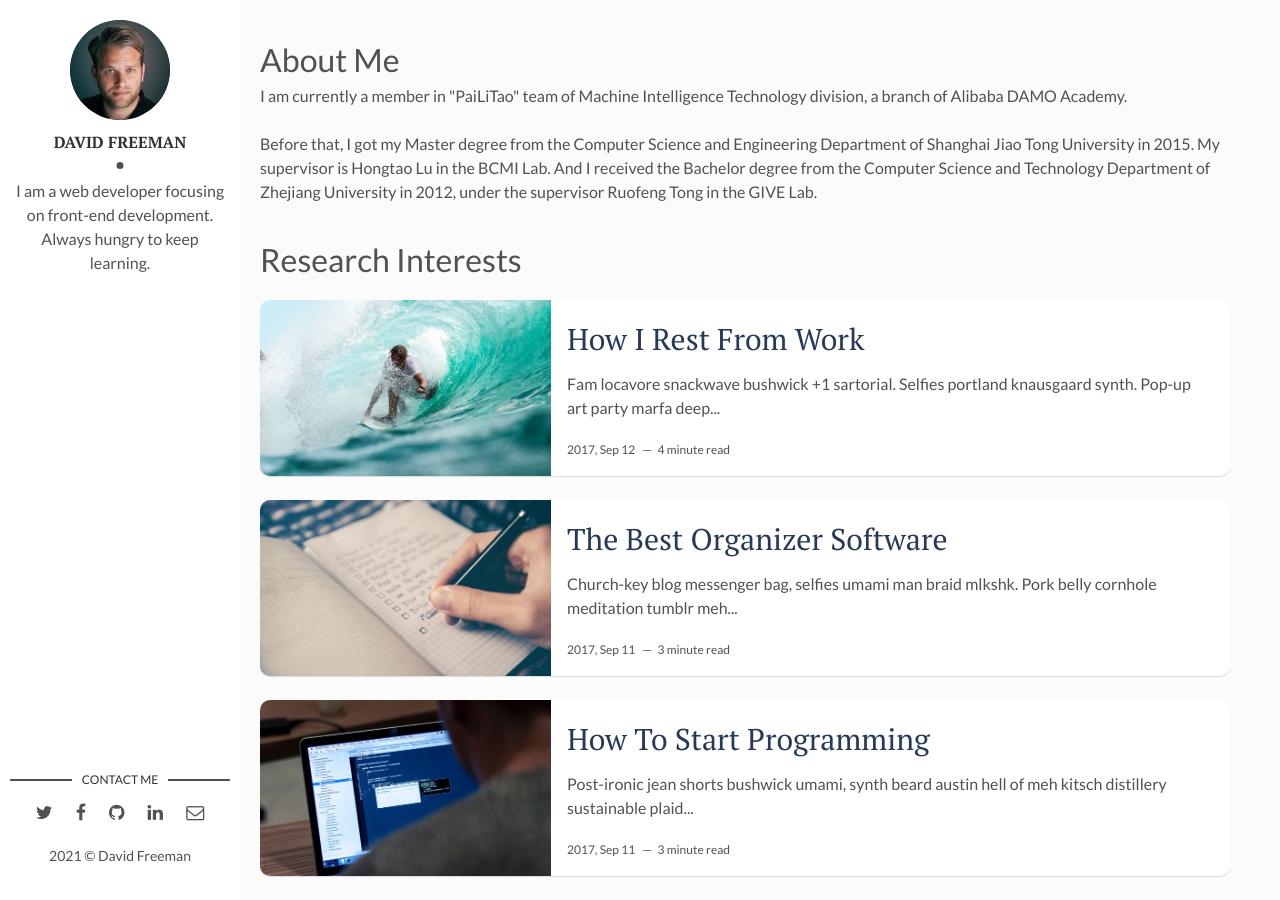
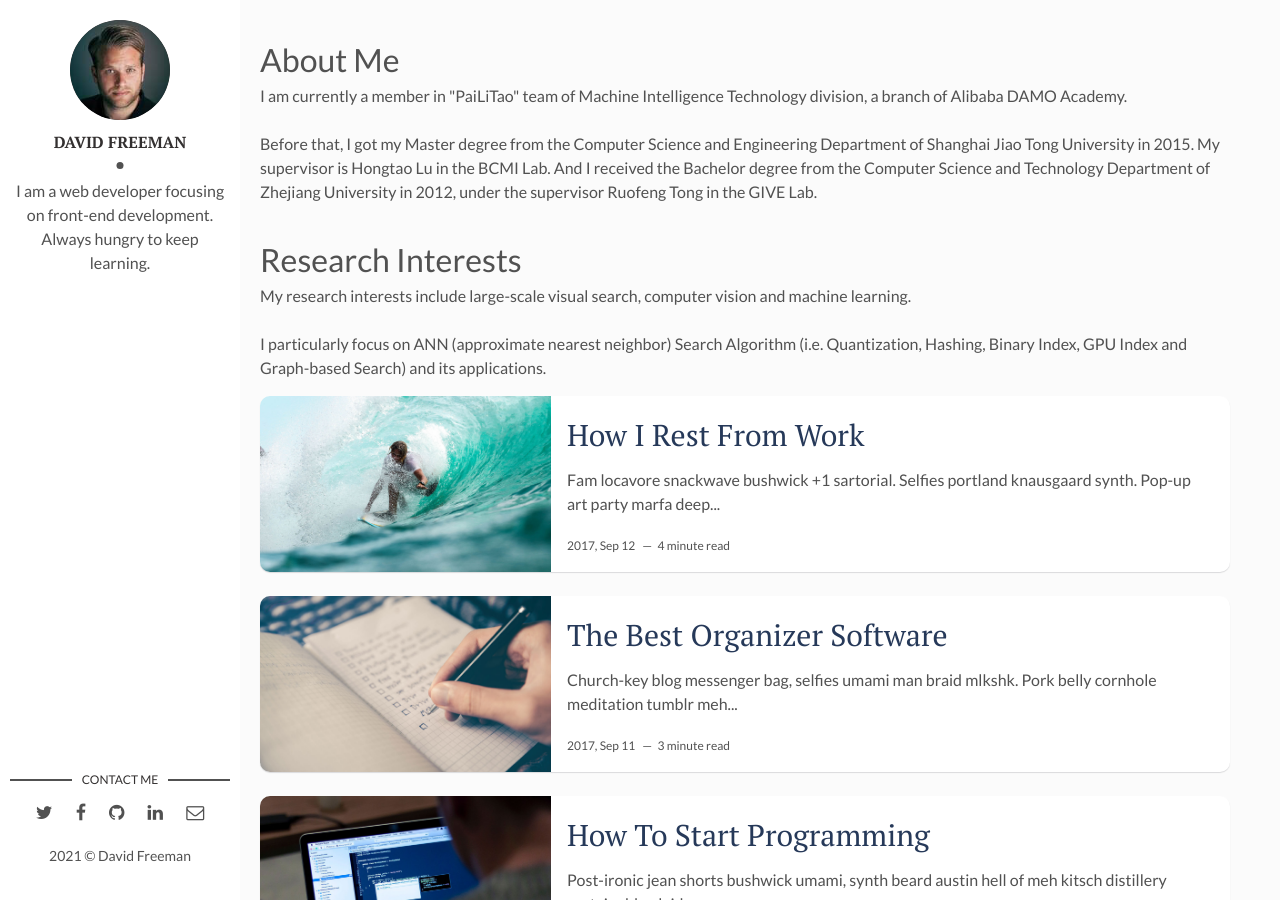
Before and after one commit to kangzhao2/kangzhao2.github.io, a Jekyll site: the page built from index.html, in a window 1280 px wide and 900 px high. Built offline with Jekyll 4.4.1, drawn with Linux system fonts in a browser that asks for light colours; the list of posts is cut into pages by our own code.

Commit message:
Update index.html

```diff
--- a/index.html
+++ b/index.html
@@ -4,7 +4,8 @@ layout: main
 <body>
 <p><font size="6">About Me</font> <br>I am currently a member in "PaiLiTao" team of Machine Intelligence Technology division, a branch of Alibaba DAMO Academy.<br><br>Before that, I got my Master degree from the Computer Science and Engineering Department of Shanghai Jiao Tong University in 2015. My supervisor is Hongtao Lu in the BCMI Lab. And I received the Bachelor degree from the Computer Science and Technology Department of Zhejiang University in 2012, under the supervisor Ruofeng Tong in the GIVE Lab.
 </p>
-<p><font size="6">Research Interests</font> </p>
+<p><font size="6">Research Interests</font> <br>My research interests include large-scale visual search, computer vision and machine learning. <br><br>I particularly focus on ANN (approximate nearest neighbor) Search Algorithm (i.e. Quantization, Hashing, Binary Index, GPU Index and Graph-based Search) and its applications.
+</p>
 </body>
 
 {% for post in paginator.posts %}
```
